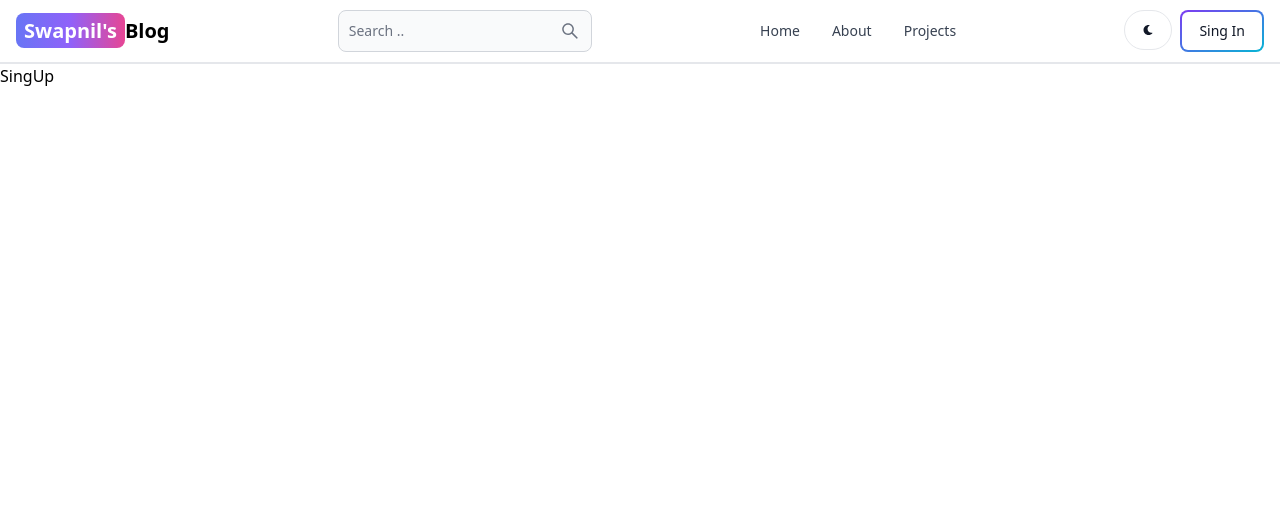
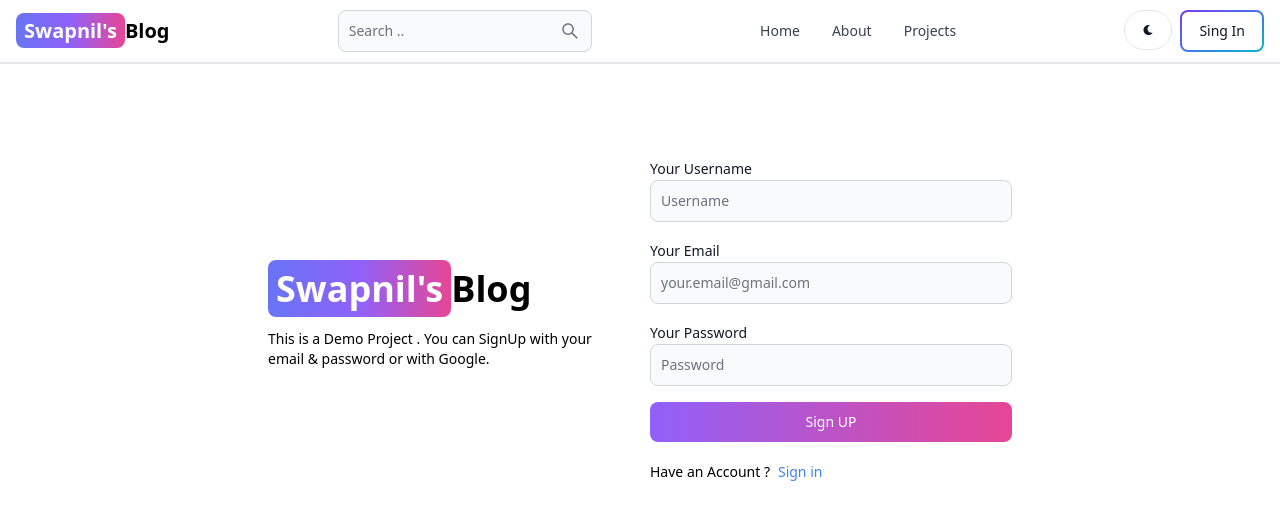
Before and after one commit to Swapnil1296/Fullstack-blog-app, a React (Vite) app in the folder client/: page /sign-up in a window 1280 px wide. Shown: the top 520 px of the page. Built offline with nearby package versions, Linux system fonts and the light colour scheme.

Commit message:
complete sing up UI

```diff
--- a/client/src/pages/SingUp.jsx
+++ b/client/src/pages/SingUp.jsx
@@ -1,7 +1,55 @@
+import { Button, Label, TextInput } from "flowbite-react";
 import React from "react";
+import { Link } from "react-router-dom";
 
 const SingUp = () => {
-  return <div>SingUp</div>;
+  return (
+    <div className="min-h-screen mt-20">
+      <div className="flex p-3 max-w-3xl mx-auto flex-col md:flex-row md:items-center gap-5">
+        <div className="flex-1">
+          <Link to="/" className=" font-bold  dark:text-white text-4xl">
+            <span className="px-2 py-1 bg-gradient-to-r from-indigo-500 via-purple-500 to-pink-500 rounded-lg text-white">
+              Swapnil's
+            </span>
+            Blog
+          </Link>
+          <p className="text-sm mt-5">
+            This is a Demo Project . You can SignUp with your email & password
+            or with Google.
+          </p>
+        </div>
+        <div className="flex-1">
+          <form className="flex flex-col gap-4">
+            <div>
+              <Label value="Your Username" />
+              <TextInput type="text" placeholder="Username" id="username" />
+            </div>
+            <div>
+              <Label value="Your Email" />
+              <TextInput
+                type="text"
+                placeholder="your.email@gmail.com"
+                id="email"
+              />
+            </div>
+            <div>
+              <Label value="Your Password" />
+              <TextInput type="text" placeholder="Password" id="password" />
+            </div>
+            <Button gradientDuoTone="purpleToPink" type="submit">
+              Sign UP
+            </Button>
+          </form>
+          <div className="flex gap-2 text-sm mt-5">
+            <span>Have an Account ?</span>
+            <Link to={"/sign-in"} className="text-blue-500">
+              Sign in
+            </Link>
+          </div>
+        </div>
+      </div>
+    </div>
+  );
 };
 
 export default SingUp;
```
